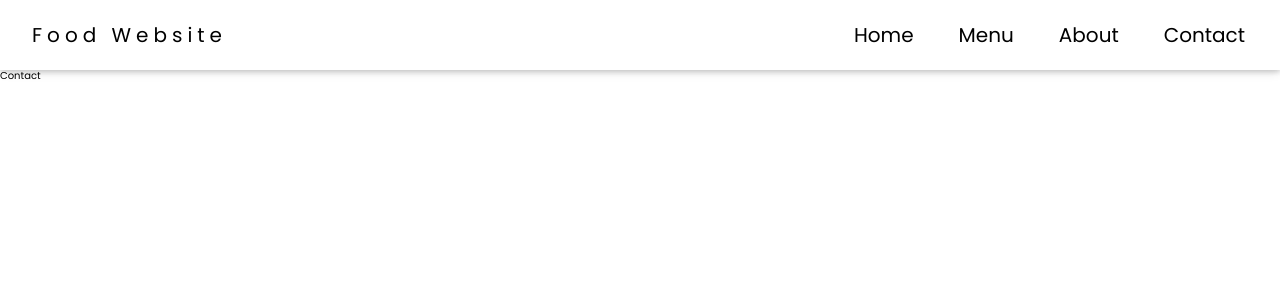
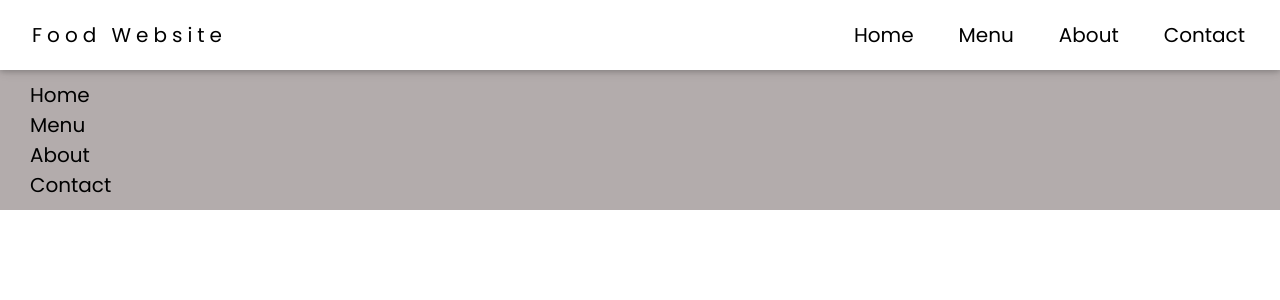
Before and after one commit to S1MSONA/food_website, a React (Create React App) app: page / in a window 1280 px wide. Shown: the top 300 px of the page. Built offline with nearby package versions, Linux system fonts and the light colour scheme.

Commit message:
food website updated

```diff
--- a/src/components/App/App.js
+++ b/src/components/App/App.js
@@ -6,16 +6,19 @@ import Home from "../Pages/Home";
 import Menu from "../Pages/Menu";
 import Contact from "../Pages/Contact";
 import About from "../Pages/About";
+import Hero from "../Body/Hero";
 function App() {
   return (
     <div>
       <DefualtLayout>
         <Navigation />
       </DefualtLayout>
-      <About />
-      <Home />
-      <Menu />
-      <Contact />
+      <Hero>
+        <Home />
+        <Menu />
+        <About />
+        <Contact />
+      </Hero>
     </div>
   );
 }
--- /dev/null
+++ b/src/components/Body/Hero.css
@@ -0,0 +1,9 @@
+.container {
+  width: 100%;
+  position: relative;
+  padding: 10px;
+  background-color: rgb(179, 172, 172);
+  margin-top: 25px;
+  font-size: 20px;
+  padding: 10px 30px;
+}
--- /dev/null
+++ b/src/components/Body/Hero.jsx
@@ -0,0 +1,13 @@
+import React from "react";
+import "./Hero.css";
+
+const Hero = (props) => {
+  const { children } = props;
+  return (
+    <div className="container">
+      <>{children}</>
+    </div>
+  );
+};
+
+export default Hero;
```
